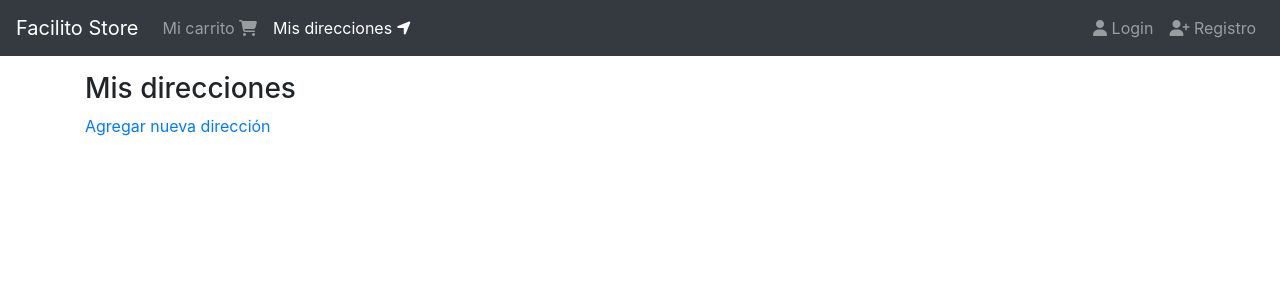
After one commit to Blackstar84/facilito_store, a Django app: page /direcciones/ in a window 1280 px wide. The commit adds this page. Shown: the top 300 px of the page. Run offline with Django 3.2, Linux system fonts and the light colour scheme; some libraries are stand-ins or nearby versions.

Commit message:
se agrega hasta la clase de Vista de Direcciones

```diff
--- a/facilito_store/templates/navbar.html
+++ b/facilito_store/templates/navbar.html
@@ -1,6 +1,7 @@
 {% url 'login' as login %}
 {% url 'register' as register %}
 {% url 'carts:cart' as cart %}
+{% url 'shipping_addresses:shipping_addresses' as shipping_addresses %}
 
 <nav class="navbar navbar-expand-md bg-dark navbar-dark">
     <a href="{% url 'index' %}" class="navbar-brand">Facilito Store</a>
@@ -14,6 +15,11 @@
             <li class="nav-item {% if request.path == cart %}active{% endif %}">
                 <a class="nav-link" href="{{ cart }}">Mi carrito
                     <span class="fas fa-shopping-cart"></span>
+                </a>
+            </li>
+            <li class="nav-item {% if request.path == shipping_addresses %}active{% endif %}">
+                <a class="nav-link" href="{{ shipping_addresses }}">Mis direcciones
+                    <span class="fas fa-location-arrow"></span>
                 </a>
             </li>
 
--- a/facilito_store/urls.py
+++ b/facilito_store/urls.py
@@ -15,6 +15,7 @@ urlpatterns = [
     path('productos/', include('products.urls')),
     path('carrito/', include('carts.urls')),
     path('orden/', include('orders.urls')),
+    path('direcciones/', include('shipping_addresses.urls')),
 ]
 
 if settings.DEBUG:
--- /dev/null
+++ b/shipping_addresses/templates/shipping_addresses/shipping_addresses.html
@@ -0,0 +1,9 @@
+{% extends 'base.html' %}
+
+
+{% block content %}
+    <div class="col">
+        <div class="h3">Mis direcciones</div>
+        <a href="#">Agregar nueva dirección</a>
+    </div>
+{% endblock content %}
--- /dev/null
+++ b/shipping_addresses/urls.py
@@ -0,0 +1,9 @@
+from django.urls import path
+
+from .import views
+
+app_name = 'shipping_addresses'
+
+urlpatterns = [
+    path('', views.ShippingAddressListView.as_view(), name='shipping_addresses')
+]
--- a/shipping_addresses/views.py
+++ b/shipping_addresses/views.py
@@ -1,3 +1,13 @@
 from django.shortcuts import render
+from django.views.generic import ListView
+from .models import ShippingAddress
 
 # Create your views here.
+
+
+class ShippingAddressListView(ListView):
+    model = ShippingAddress
+    template_name = 'shipping_addresses/shipping_addresses.html'
+
+    def set_queryset(self):
+        return ShippingAddress.objects.filter(user=self.request.user).order_by('-default')
```
Also changed, not shown: db.sqlite3.
